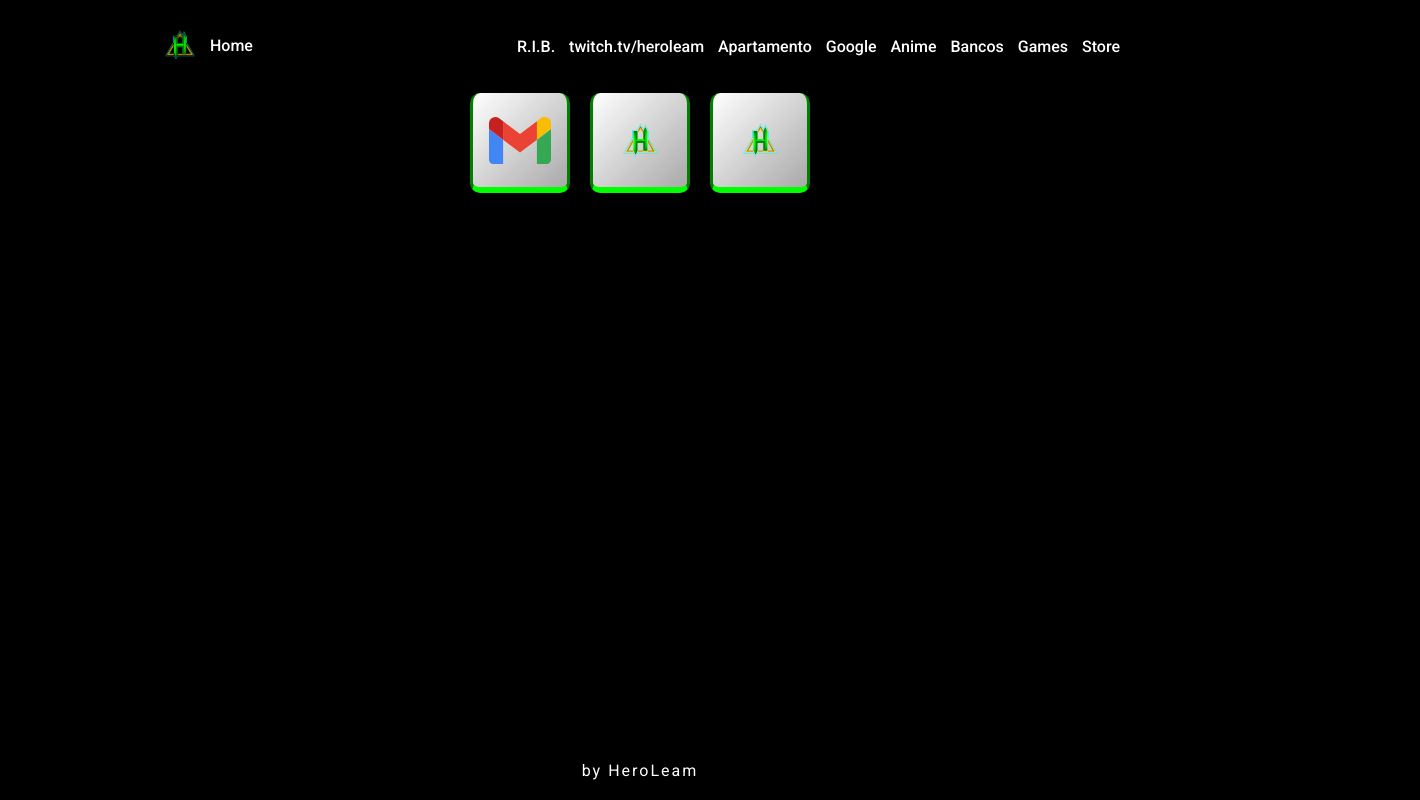
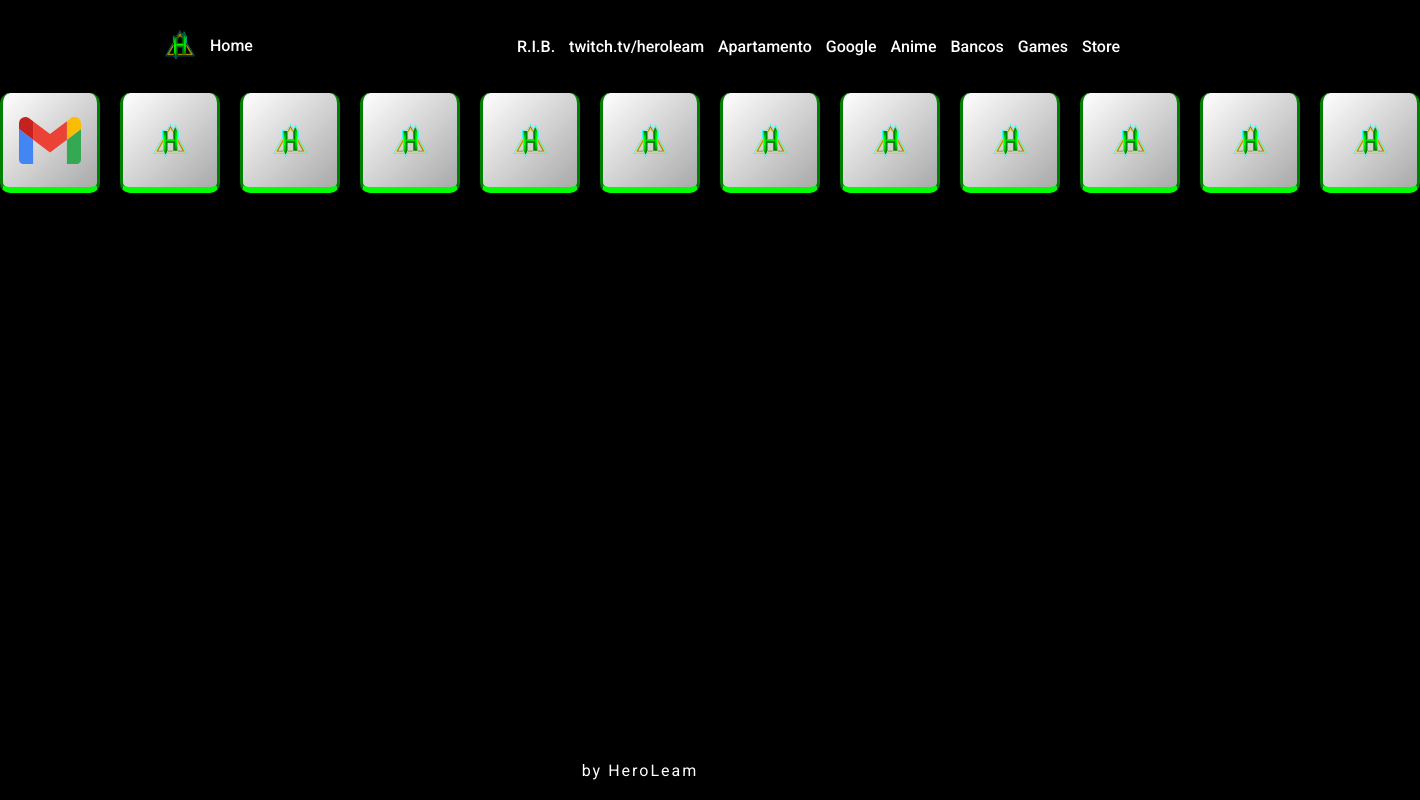
Before and after one commit to HeroLeam/linkhub, a plain HTML site: page index.html in a window 1280 px wide. Shown: the whole page, 1420 px wide, since content can reach past the window. Drawn offline with nearby package versions, Linux system fonts and the light colour scheme.

Commit message:
Update index.html

```diff
--- a/index.html
+++ b/index.html
@@ -49,6 +49,51 @@
                     <img src="./src/images/logo.png" alt="Ícone ">
                 </a>
             </div>
+            <div class="buttonLink">
+                <a href="">
+                    <img src="./src/images/logo.png" alt="Ícone ">
+                </a>
+            </div>
+            <div class="buttonLink">
+                <a href="">
+                    <img src="./src/images/logo.png" alt="Ícone ">
+                </a>
+            </div>
+            <div class="buttonLink">
+                <a href="">
+                    <img src="./src/images/logo.png" alt="Ícone ">
+                </a>
+            </div>
+            <div class="buttonLink">
+                <a href="">
+                    <img src="./src/images/logo.png" alt="Ícone ">
+                </a>
+            </div>
+            <div class="buttonLink">
+                <a href="">
+                    <img src="./src/images/logo.png" alt="Ícone ">
+                </a>
+            </div>
+            <div class="buttonLink">
+                <a href="">
+                    <img src="./src/images/logo.png" alt="Ícone ">
+                </a>
+            </div>
+            <div class="buttonLink">
+                <a href="">
+                    <img src="./src/images/logo.png" alt="Ícone ">
+                </a>
+            </div>
+            <div class="buttonLink">
+                <a href="">
+                    <img src="./src/images/logo.png" alt="Ícone ">
+                </a>
+            </div>
+            <div class="buttonLink">
+                <a href="">
+                    <img src="./src/images/logo.png" alt="Ícone ">
+                </a>
+            </div>
     </main>
     <footer>
         <a href="https://heroleam.github.io/portfolio" target="_blank">by HeroLeam</a>
```
Lines whose indentation alone changed are shown as unchanged.
